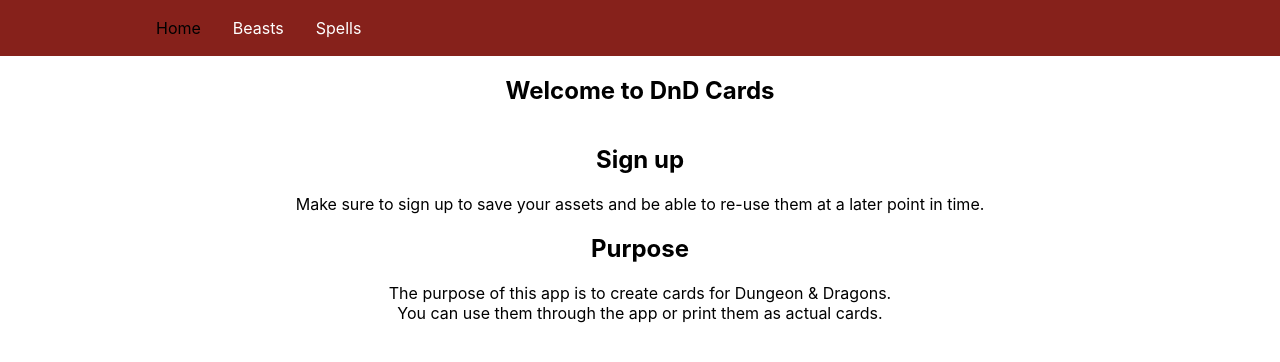
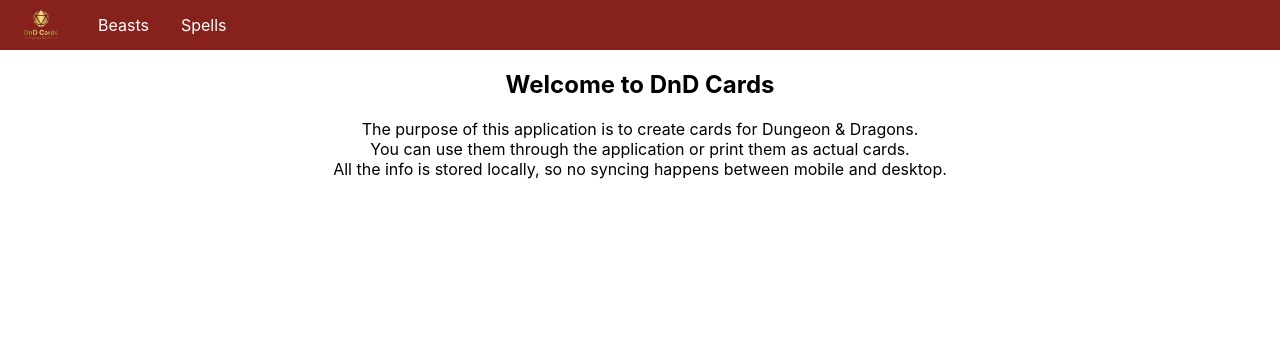
Before and after one commit to narolan/dnd-cards, a React (Create React App) app: page / in a window 1280 px wide. Shown: the top 362 px of the page. Built offline with nearby package versions, Linux system fonts and the light colour scheme.

Commit message:
navbar fixes

```diff
--- a/src/components/Navbar.js
+++ b/src/components/Navbar.js
@@ -9,8 +9,8 @@ const Navbar = () => {
     return(
         <Nav>
             <NavMenu>
-                <NavLink to="/" >
-                    Home
+                <NavLink to="/" className="home">
+                    <img src={`${process.env.PUBLIC_URL}/logo192.png`} alt="logo" width="50" height="50"/>
                 </NavLink>
                 <NavLink to="/beasts">
                     Beasts
--- a/src/components/NavbarElements.js
+++ b/src/components/NavbarElements.js
@@ -7,7 +7,7 @@ export const Nav = styled.nav`
     height: 50px;
     display: flex;
     justify-content: space-between;
-    padding: 0.2rem calc((100vw - 1000px) / 2);
+    //padding: 0.2rem calc((100vw - 1000px) / 2);
     z-index: 12;
 `;
 
@@ -19,8 +19,13 @@ export const NavLink = styled(Link)`
     padding: 0 1rem;
     height: 100%;
     cursor: pointer;
+
     &.active {
-        color: #000000;
+        background-color: #c23b2f;
+    }
+
+    &.home {
+        background-color: #86211b;
     }
 `;
 
--- a/src/pages/Home.js
+++ b/src/pages/Home.js
@@ -6,13 +6,9 @@ const Home = () => {
     <section>
         <h1 className="title">Welcome to DnD Cards</h1>
         <article className="block">
-            <h2>Sign up</h2>
-            <p className="text">Make sure to sign up to save your assets and be able to re-use them at a later point in time.</p>
-        </article>
-        <article className="block">
-            <h2>Purpose</h2>
-            <p className="text">The purpose of this app is to create cards for Dungeon & Dragons.</p>
-            <p className="text">You can use them through the app or print them as actual cards.</p>
+            <p className="text">The purpose of this application is to create cards for Dungeon & Dragons.</p>
+            <p className="text">You can use them through the application or print them as actual cards.</p>
+            <p className="text">All the info is stored locally, so no syncing happens between mobile and desktop.</p>
         </article>
     </section>
     );
```
